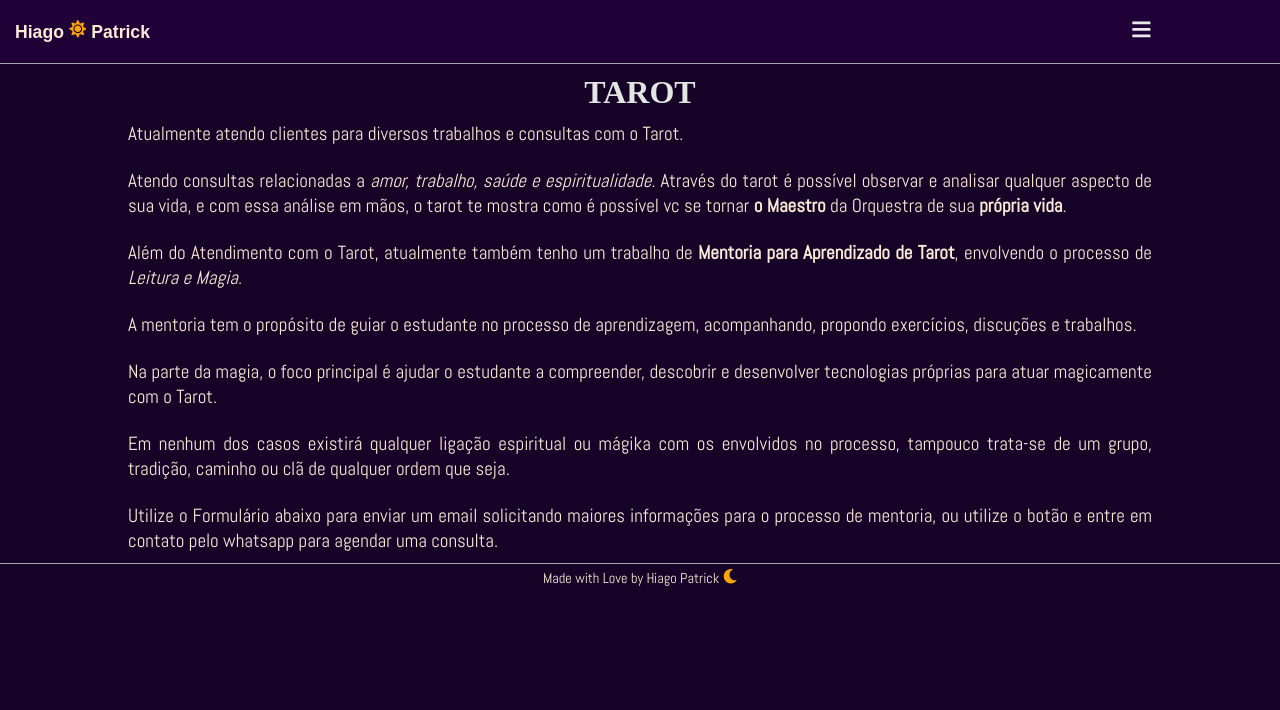
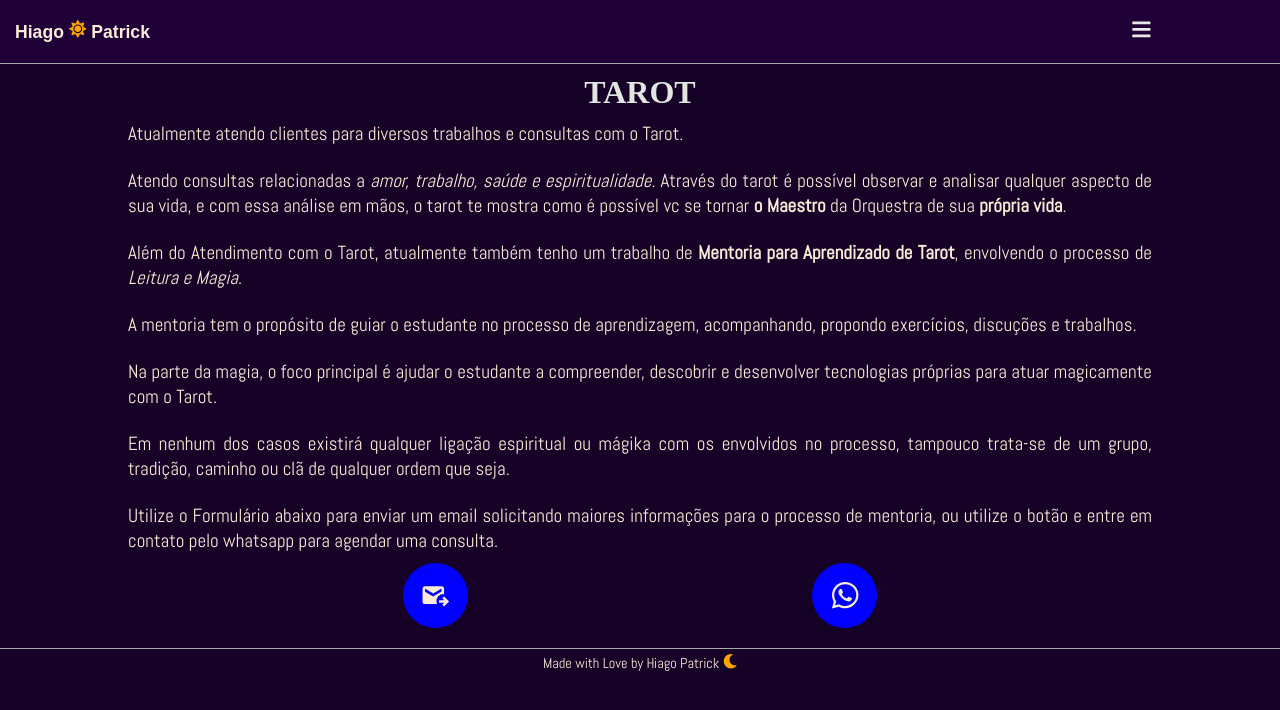
Before and after one commit to hiagoptk/portal, a Next.js app: page /tarot in a window 1280 px wide. Shown: the top 710 px of the page. Built offline with nearby package versions, Linux system fonts and the light colour scheme; a web font is replaced by a local one.

Commit message:
adc o botão de formulário e wpp na page tarot

```diff
--- a/pages/contato/index.js
+++ b/pages/contato/index.js
@@ -1,14 +1,16 @@
 import styles from "../../styles/Form.module.css"
 import { NavBar } from "../../components/HeaderPages/NavBar"
 import FooterPage from "../../components/FooterPages/FooterPage"
+import { FaRegArrowAltCircleLeft } from "react-icons/fa"
 
 const Contato = () => {
     return (
         <>
         <NavBar />
         <div className={styles.container}>
+
             <div className={styles.box}>
-                <h3>Contato</h3>
+                <h3 className={styles.title}>Contato</h3>
                 <p>
                     Utilize o formulário abaixo para enviar um email solicitando maiores informações sobre a <b> Mentoria de Aprendizado de Tarot</b>
                     ou sobre os <b>Tratamentos de Reiki</b>, bem como minha agenda para <i>marcar consultas e avaliações.</i>
--- a/pages/tarot/index.js
+++ b/pages/tarot/index.js
@@ -1,8 +1,11 @@
-import styles from '../../styles/Tarot.module.css'
+import styles from '../../styles/Tarot.module.css';
+import Link from "next/link";
+import { NavBar } from '../../components/HeaderPages/NavBar';
+import FooterPage from "../../components/FooterPages/FooterPage";
+import { FormTarot } from '../../components/Form/Form';
 
-import {NavBar} from '../../components/HeaderPages/NavBar'
-import FooterPage from "../../components/FooterPages/FooterPage"
-import { FormTarot } from '../../components/Form/Form';
+import { MdOutgoingMail } from "react-icons/md"
+import { FaWhatsapp } from "react-icons/fa"
 
 const Tarot = () => {
     return (
@@ -11,11 +14,12 @@ const Tarot = () => {
 
             <div className={styles.container}>
 
+                <div className={styles.box}>
 
-                <div className={styles.box}>
-                     <h2 className={styles.title}>
-                    TAROT
-                </h2>
+                    <h2 className={styles.title}>
+                        TAROT
+                    </h2>
+
                     <div className={styles.description}>
 
                         <p>
@@ -50,21 +54,31 @@ const Tarot = () => {
                         </p><br></br>
 
                         <p>
-                        Utilize o Formulário abaixo para enviar um email solicitando maiores informações para o processo de mentoria, ou utilize o botão e entre em contato pelo whatsapp para agendar uma consulta.
-
-
+                            Utilize o Formulário abaixo para enviar um email solicitando maiores informações para o processo de mentoria, ou utilize o botão e entre em contato pelo whatsapp para agendar uma consulta.
                         </p>
 
                     </div>
 
+                    <div className={styles.btnBox}>
+                        <Link href={"/contato"} passHref>
+                            <div className={styles.btnForm}>
+                                 <MdOutgoingMail />
+                            </div>
+                        </Link>
 
+
+                         <Link href={"/"} passHref>
+                            <div className={styles.btnWpp}>
+                                <FaWhatsapp />
+                            </div>
+                        </Link>
+                    </div>
 
                 </div>
 
-
             </div>
 
-            <FooterPage  />
+            <FooterPage />
         </>
     );
 }
--- a/styles/Form.module.css
+++ b/styles/Form.module.css
@@ -31,6 +31,11 @@
   100% {
     opacity: 100%;
   }
+}
+
+.title {
+  font-size: 2rem;
+  padding-bottom: 10px;
 }
 
 .form {
--- a/styles/Tarot.module.css
+++ b/styles/Tarot.module.css
@@ -57,3 +57,22 @@
   font-size: 1.19rem;
   text-align: justify;
 }
+.btnBox {
+  padding: 10px 0;
+  width: 80%;
+  display: flex;
+  flex-direction: row;
+  justify-content: space-around;
+}
+
+.btnForm, .btnWpp {
+  display: flex;
+  justify-content: center;
+  align-items: center;
+
+  font-size: 1.9rem;
+  width: 65px;
+  height: 65px;
+  border-radius: 50px;
+  background-color: blue;
+}
```
